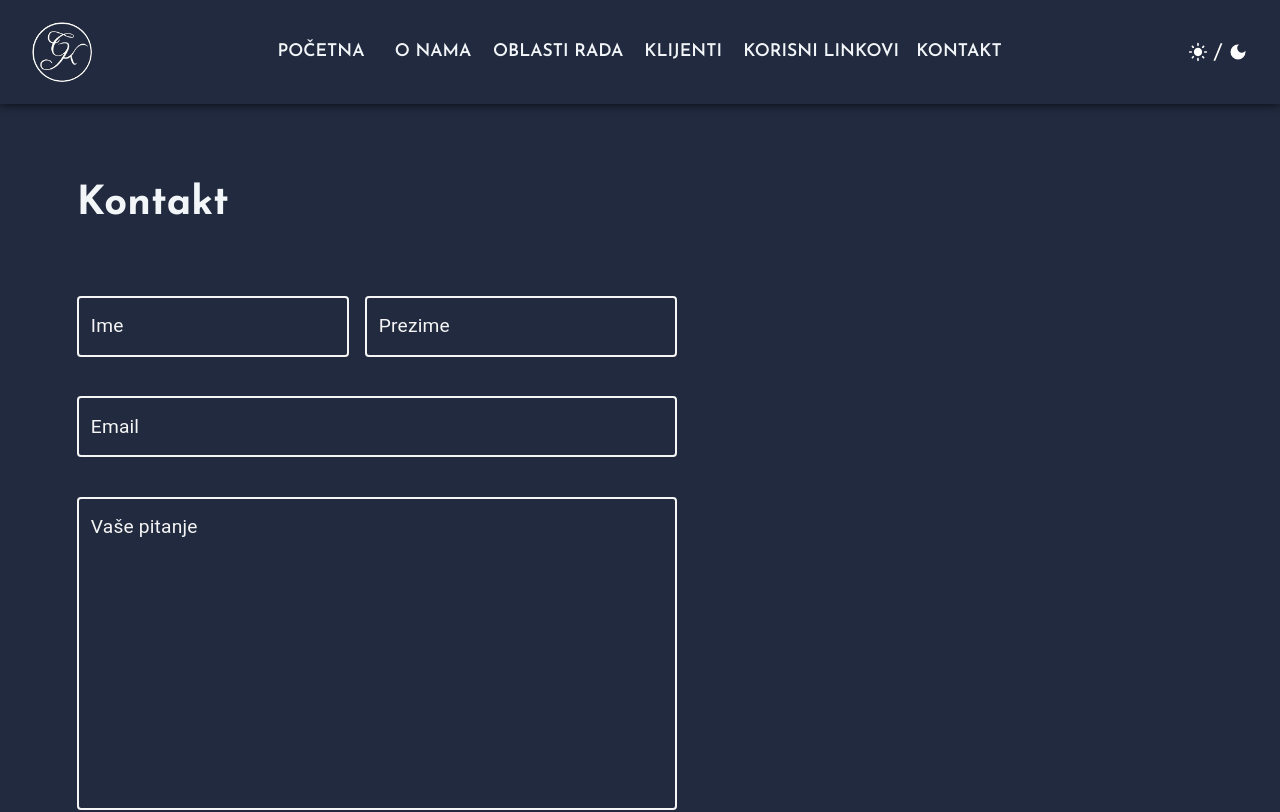
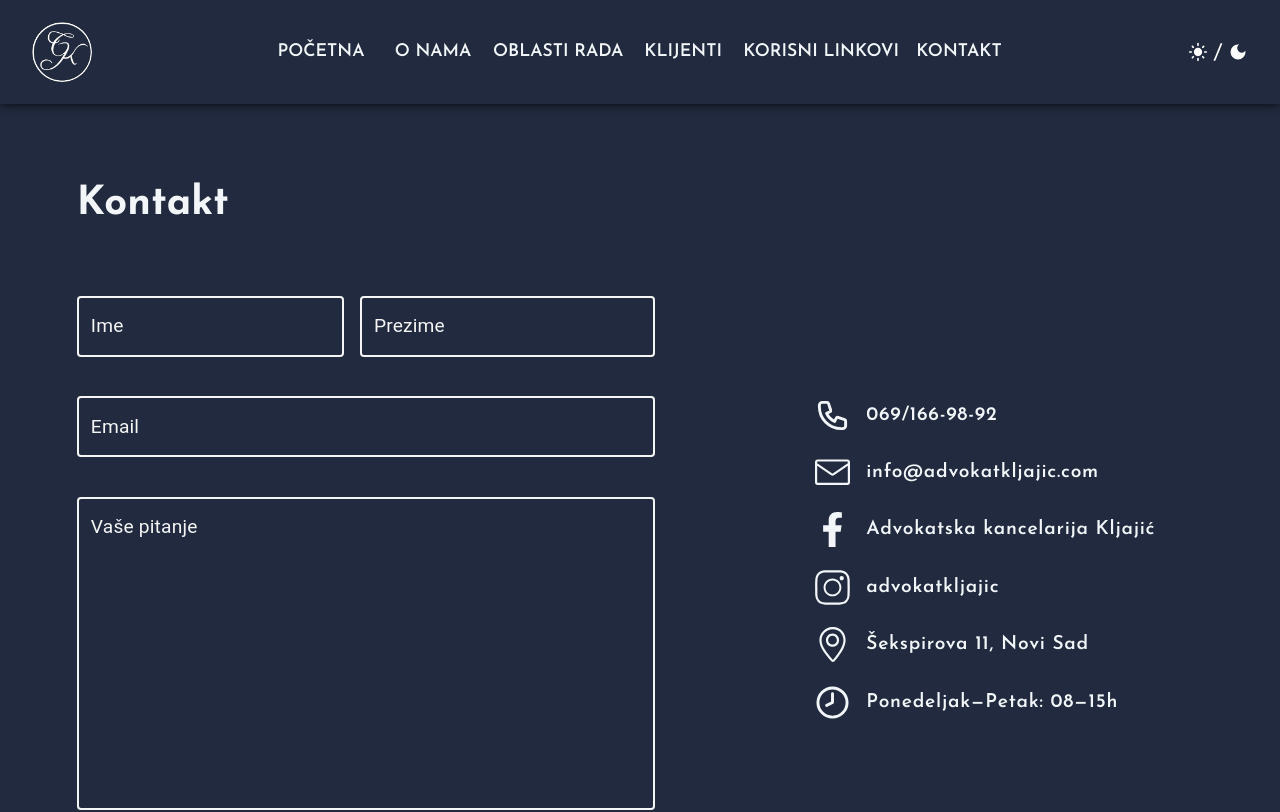
Before and after one commit to stefan-novakovic/advokatska-kancelarija-kljajic, a React (Create React App) app: page /kontakt in a window 1280 px wide. Shown: the top 812 px of the page. Built offline with nearby package versions, Linux system fonts and the light colour scheme.

Commit message:
Added to missing page; finished contact us page

```diff
--- /dev/null
+++ b/src/components/ContactUsPageInfoContainer/ContactUsPageInfoContainer.styled.js
@@ -0,0 +1,80 @@
+import styled from "styled-components";
+
+const StyledContactUsInfoContainer = styled.div`
+  display: flex;
+  flex-direction: column;
+  gap: 1.4rem;
+  padding-bottom: 73px;
+  padding-right: 8rem;
+
+  a:any-link {
+    display: flex;
+    justify-content: flex-start;
+    align-items: center;
+    width: fit-content;
+    color: ${({ theme }) => theme.colors.veryLightBlue};
+    text-decoration: none;
+    font-size: 1.2rem;
+    letter-spacing: 0.75px;
+  }
+
+  & > div:last-child {
+    display: flex;
+    flex-flow: row wrap;
+    justify-content: flex-start;
+    align-items: center;
+    width: fit-content;
+    color: ${({ theme }) => theme.colors.veryLightBlue};
+    font-size: 1.2rem;
+    letter-spacing: 0.75px;
+  }
+
+  svg {
+    width: auto;
+    height: 35px;
+    color: ${({ theme }) => theme.colors.veryLightBlue};
+    margin-right: 1rem;
+  }
+
+  a:hover svg,
+  a:focus-visible svg {
+    transform: scale(1.075);
+  }
+
+  a:active,
+  a:active svg path {
+    filter: brightness(80%);
+  }
+
+  span {
+    white-space: nowrap;
+  }
+
+  @media screen and (max-width: 1366px) {
+    padding-right: 3rem;
+  }
+
+  @media screen and (max-width: 1023px) {
+    padding-right: 0;
+    padding-bottom: 0;
+
+    span {
+      white-space: normal;
+    }
+  }
+
+  @media screen and (max-width: 450px) {
+    a:any-link,
+    & > div:last-child {
+      font-size: 1.05rem;
+    }
+
+    svg {
+      width: auto;
+      height: 30px;
+      margin-right: 0.75rem;
+    }
+  }
+`;
+
+export default StyledContactUsInfoContainer;
--- a/src/layouts/ContactUsPage/ContactUsPage.js
+++ b/src/layouts/ContactUsPage/ContactUsPage.js
@@ -3,17 +3,24 @@ import { useForm } from "react-hook-form";
 import * as yup from "yup";
 import { yupResolver } from "@hookform/resolvers/yup";
 import TextField from "@mui/material/TextField";
+import StyledContactUsContainer from "../../components/ContactUsPageInfoContainer/ContactUsPageInfoContainer.styled";
+import { SlLocationPin } from "react-icons/sl";
+import { HiOutlinePhone } from "react-icons/hi";
+import { GoMail } from "react-icons/go";
+import { FaFacebookF } from "react-icons/fa";
+import { SlSocialInstagram } from "react-icons/sl";
+import { LuClock8 } from "react-icons/lu";
 
 const ContactUsPage = () => {
   const schema = yup.object().shape({
     firstName: yup
       .string()
       .required("Obavezno polje")
-      .min(2, "Minimalna dužina je 2 karaktera"),
+      .min(2, "Uneli ste manje od 2 karaktera"),
     lastName: yup
       .string()
       .required("Obavezno polje")
-      .min(2, "Minimalna dužina je 2 karaktera"),
+      .min(2, "Uneli ste manje od 2 karaktera"),
     email: yup
       .string()
       .required("Obavezno polje")
@@ -24,7 +31,7 @@ const ContactUsPage = () => {
     message: yup
       .string()
       .required("Obavezno polje")
-      .min(2, "Minimalna dužina je 2 karaktera")
+      .min(2, "Uneli ste manje od 2 karaktera")
       .max(400, "Maksimalna dužina je 400 karaktera"),
   });
 
@@ -56,6 +63,7 @@ const ContactUsPage = () => {
   return (
     <StyledContactUsPage>
       <h2>Kontakt</h2>
+      <div>
         <form onSubmit={handleSubmit(onSubmit)}>
           <div>
             <div>
@@ -70,11 +78,10 @@ const ContactUsPage = () => {
                 InputProps={{
                   style: { color: "whitesmoke", fontSize: "1.2rem" },
                 }}
+                InputLabelProps={{
+                  style: { fontSize: "1.2rem", color: "whitesmoke" },
+                }}
                 sx={{
-                label: {
-                  fontSize: "1.2rem",
-                  color: "whitesmoke",
-                },
                   "& label.Mui-focused": {
                     color: errors.firstName ? "red" : "whitesmoke",
                   },
@@ -87,10 +94,14 @@ const ContactUsPage = () => {
                       borderColor: "whitesmoke",
                     },
                     "&:hover fieldset": {
-                    borderColor: errors.firstName ? "red" : "whitesmoke",
+                      borderColor: errors.firstName
+                        ? "red"
+                        : "rgba(245,245,245,0.6)",
                     },
                     "&.Mui-focused fieldset": {
-                    borderColor: errors.firstName ? "red" : "whitesmoke",
+                      borderColor: errors.firstName
+                        ? "red"
+                        : "rgba(245,245,245,0.45)",
                     },
                   },
                 }}
@@ -110,11 +121,10 @@ const ContactUsPage = () => {
                 InputProps={{
                   style: { color: "whitesmoke", fontSize: "1.2rem" },
                 }}
+                InputLabelProps={{
+                  style: { fontSize: "1.2rem", color: "whitesmoke" },
+                }}
                 sx={{
-                label: {
-                  fontSize: "1.2rem",
-                  color: "whitesmoke",
-                },
                   "& label.Mui-focused": {
                     color: errors.lastName ? "red" : "whitesmoke",
                   },
@@ -127,10 +137,14 @@ const ContactUsPage = () => {
                       borderColor: "whitesmoke",
                     },
                     "&:hover fieldset": {
-                    borderColor: errors.lastName ? "red" : "whitesmoke",
+                      borderColor: errors.lastName
+                        ? "red"
+                        : "rgba(245,245,245,0.6)",
                     },
                     "&.Mui-focused fieldset": {
-                    borderColor: errors.lastName ? "red" : "whitesmoke",
+                      borderColor: errors.lastName
+                        ? "red"
+                        : "rgba(245,245,245,0.45)",
                     },
                   },
                 }}
@@ -150,11 +164,10 @@ const ContactUsPage = () => {
             InputProps={{
               style: { color: "whitesmoke", fontSize: "1.2rem" },
             }}
+            InputLabelProps={{
+              style: { fontSize: "1.2rem", color: "whitesmoke" },
+            }}
             sx={{
-            label: {
-              fontSize: "1.2rem",
-              color: "whitesmoke",
-            },
               "& label.Mui-focused": {
                 color: errors.email ? "red" : "whitesmoke",
               },
@@ -167,10 +180,10 @@ const ContactUsPage = () => {
                   borderColor: "whitesmoke",
                 },
                 "&:hover fieldset": {
-                borderColor: errors.email ? "red" : "whitesmoke",
+                  borderColor: errors.email ? "red" : "rgba(245,245,245,0.6)",
                 },
                 "&.Mui-focused fieldset": {
-                borderColor: errors.email ? "red" : "whitesmoke",
+                  borderColor: errors.email ? "red" : "rgba(245,245,245,0.45)",
                 },
               },
             }}
@@ -192,11 +205,10 @@ const ContactUsPage = () => {
             InputProps={{
               style: { color: "whitesmoke", fontSize: "1.2rem" },
             }}
+            InputLabelProps={{
+              style: { fontSize: "1.2rem", color: "whitesmoke" },
+            }}
             sx={{
-            label: {
-              fontSize: "1.2rem",
-              color: "whitesmoke",
-            },
               "& label.Mui-focused": {
                 color: errors.message ? "red" : "whitesmoke",
               },
@@ -209,10 +221,12 @@ const ContactUsPage = () => {
                   borderColor: "whitesmoke",
                 },
                 "&:hover fieldset": {
-                borderColor: errors.message ? "red" : "whitesmoke",
+                  borderColor: errors.message ? "red" : "rgba(245,245,245,0.6)",
                 },
                 "&.Mui-focused fieldset": {
-                borderColor: errors.message ? "red" : "whitesmoke",
+                  borderColor: errors.message
+                    ? "red"
+                    : "rgba(245,245,245,0.45)",
                 },
               },
             }}
@@ -222,6 +236,53 @@ const ContactUsPage = () => {
           <p>{errors.message?.message}</p>
           <button type="submit">Pošalji</button>
         </form>
+        <StyledContactUsContainer>
+          <a href="tel:+381691669892">
+            <HiOutlinePhone />
+            069/166-98-92
+          </a>
+
+          <a href="mailto:info@advokatkljajic.com">
+            <GoMail />
+            info@advokatkljajic.com
+          </a>
+
+          <a
+            href="https://www.facebook.com/AdvokatskakancelarijaKljajic"
+            target="_blank"
+            rel="noopener noreferrer"
+          >
+            <FaFacebookF />
+            <span>Advokatska kancelarija Kljajić</span>
+          </a>
+
+          <a
+            href="https://www.instagram.com/advokatkljajic/"
+            target="_blank"
+            rel="noopener noreferrer"
+          >
+            <SlSocialInstagram />
+            advokatkljajic
+          </a>
+
+          <a
+            href="https://maps.app.goo.gl/4X1bggfi8QuYyg5RA"
+            target="_blank"
+            rel="noopener noreferrer"
+          >
+            <SlLocationPin />
+            <span>Šekspirova 11,</span>
+            &nbsp;
+            <span>Novi Sad</span>
+          </a>
+          <div>
+            <LuClock8 />
+            <span>Ponedeljak—Petak:</span>
+            &nbsp;
+            <span>08—15h</span>
+          </div>
+        </StyledContactUsContainer>
+      </div>
     </StyledContactUsPage>
   );
 };
--- a/src/layouts/ContactUsPage/ContactUsPage.styled.js
+++ b/src/layouts/ContactUsPage/ContactUsPage.styled.js
@@ -25,14 +25,19 @@ export const StyledContactUsPage = styled.div`
     -ms-user-select: none;
   }
 
-  form {
+  & > div {
     display: flex;
-    flex-direction: column;
-    justify-content: flex-start;
-    align-items: flex-start;
+    flex-direction: row;
+    justify-content: space-between;
+    align-items: center;
+    gap: 10rem;
     width: 100%;
     max-width: min(76vw, 1500px);
     margin-inline: auto;
+  }
+
+  form {
+    width: 100%;
   }
 
   form > div,
@@ -56,13 +61,27 @@ export const StyledContactUsPage = styled.div`
   form > div:first-of-type > div:last-child {
     width: 56%;
   }
+
   form > button {
     font-size: 1.5rem;
     font-family: inherit;
-    padding: 0.4rem 1rem;
+    padding: 0.5rem 1.75rem;
     border-radius: 4px;
     border: none;
     cursor: pointer;
+    background-color: ${({ theme }) => theme.colors.veryLightBlue};
+    color: ${({ theme }) => theme.colors.darkNavy};
+    border: 2px solid ${({ theme }) => theme.colors.veryLightBlue};
+  }
+
+  form > button:hover,
+  form > button:focus-visible {
+    filter: brightness(105%);
+  }
+
+  form > button:active {
+    color: ${({ theme }) => theme.colors.veryLightBlue};
+    background-color: ${({ theme }) => theme.colors.darkNavy};
   }
 
   form p {
@@ -72,14 +91,55 @@ export const StyledContactUsPage = styled.div`
     margin-bottom: 0.25rem;
   }
 
-  @media screen and (max-width: 1023px) {
-    min-height: calc(100vh - 82px + 1px);
-  }
-
   @media screen and (max-width: 1536px) {
     h2,
-    form {
+    & > div {
       max-width: 88vw;
     }
   }
+
+  @media screen and (max-width: 1279px) {
+    form > div:first-of-type {
+      flex-direction: column;
+      gap: 0;
+    }
+
+    form > div:first-of-type > div:last-child {
+      width: auto;
+      flex-grow: 1;
+    }
+  }
+
+  @media screen and (max-width: 1138px) {
+    & > div {
+      gap: 8rem;
+    }
+  }
+
+  @media screen and (max-width: 1023px) {
+    min-height: calc(100vh - 82px + 1px);
+
+    & > div {
+      flex-direction: column;
+      justify-content: center;
+      align-items: center;
+      gap: 7rem;
+    }
+
+    form {
+      display: flex;
+      flex-direction: column;
+      justify-content: center;
+      align-items: center;
+    }
+
+    form > div,
+    form > textarea {
+      max-width: none;
+    }
+
+    form p {
+      width: 100%;
+    }
+  }
 `;
--- a/src/layouts/Footer/Footer.js
+++ b/src/layouts/Footer/Footer.js
@@ -17,7 +17,7 @@ const Footer = () => {
             <HiOutlinePhone />
           </a>
 
-          <a href="mailto:info@advokatkljajic.com" title="Pošalji nam email">
+          <a href="mailto:info@advokatkljajic.com" title="Pošaljite nam email">
             <GoMail />
           </a>
 
@@ -40,7 +40,7 @@ const Footer = () => {
           </a>
 
           <a
-            href="https://maps.app.goo.gl/82gZ3xiW2DdM3gyz7"
+            href="https://maps.app.goo.gl/4X1bggfi8QuYyg5RA"
             target="_blank"
             rel="noopener noreferrer"
             title="Naša lokacija"
--- a/src/layouts/MissingPage/MissingPage.js
+++ b/src/layouts/MissingPage/MissingPage.js
@@ -1,9 +1,15 @@
 import { StyledMissingPage } from "./MissingPage.styled";
+import { HashLink } from "react-router-hash-link";
 
 const MissingPage = () => {
   return (
     <StyledMissingPage>
-      <h2>Greška!</h2>
+      <h2>Stranica nije pronađena</h2>
+      <div>
+        <HashLink smooth to="/#">
+          Vratite se na početnu stranicu
+        </HashLink>
+      </div>
     </StyledMissingPage>
   );
 };
--- a/src/layouts/MissingPage/MissingPage.styled.js
+++ b/src/layouts/MissingPage/MissingPage.styled.js
@@ -25,12 +25,35 @@ export const StyledMissingPage = styled.div`
     -ms-user-select: none;
   }
 
+  div {
+    width: 100%;
+    max-width: min(76vw, 1500px);
+    margin-inline: auto;
+  }
+
+  a:any-link {
+    width: fit-content;
+    color: ${({ theme }) => theme.colors.veryLightBlue};
+    font-size: 1.25rem;
+    font-weight: 400;
+  }
+
+  a:hover,
+  a:focus-visible {
+    filter: brightness(85%);
+  }
+
+  a:active {
+    filter: brightness(72%);
+  }
+
   @media screen and (max-width: 1023px) {
     min-height: calc(100vh - 82px + 1px);
   }
 
   @media screen and (max-width: 1536px) {
-    h2 {
+    h2,
+    div {
       max-width: 88vw;
     }
   }
```
Lines whose indentation alone changed are shown as unchanged.
